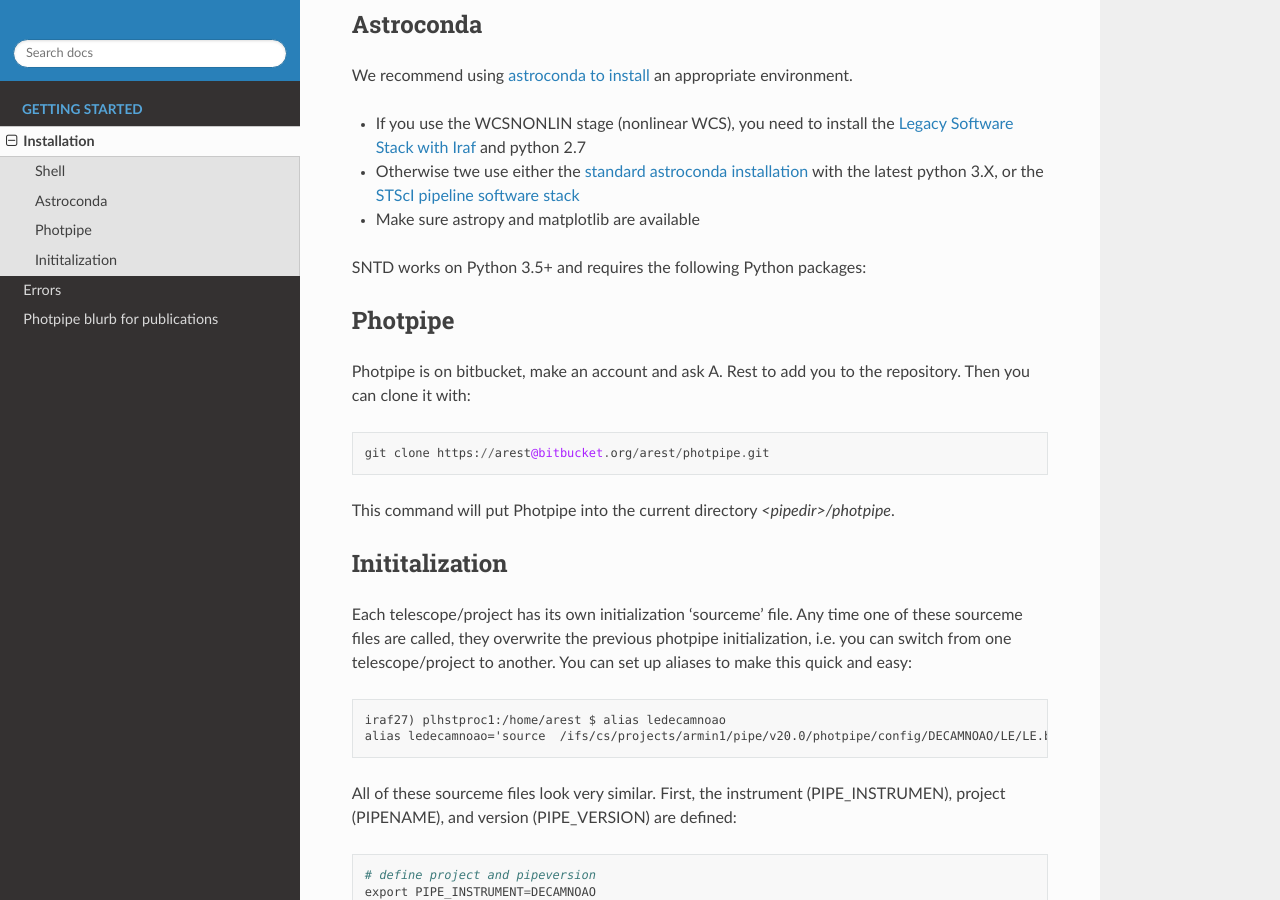
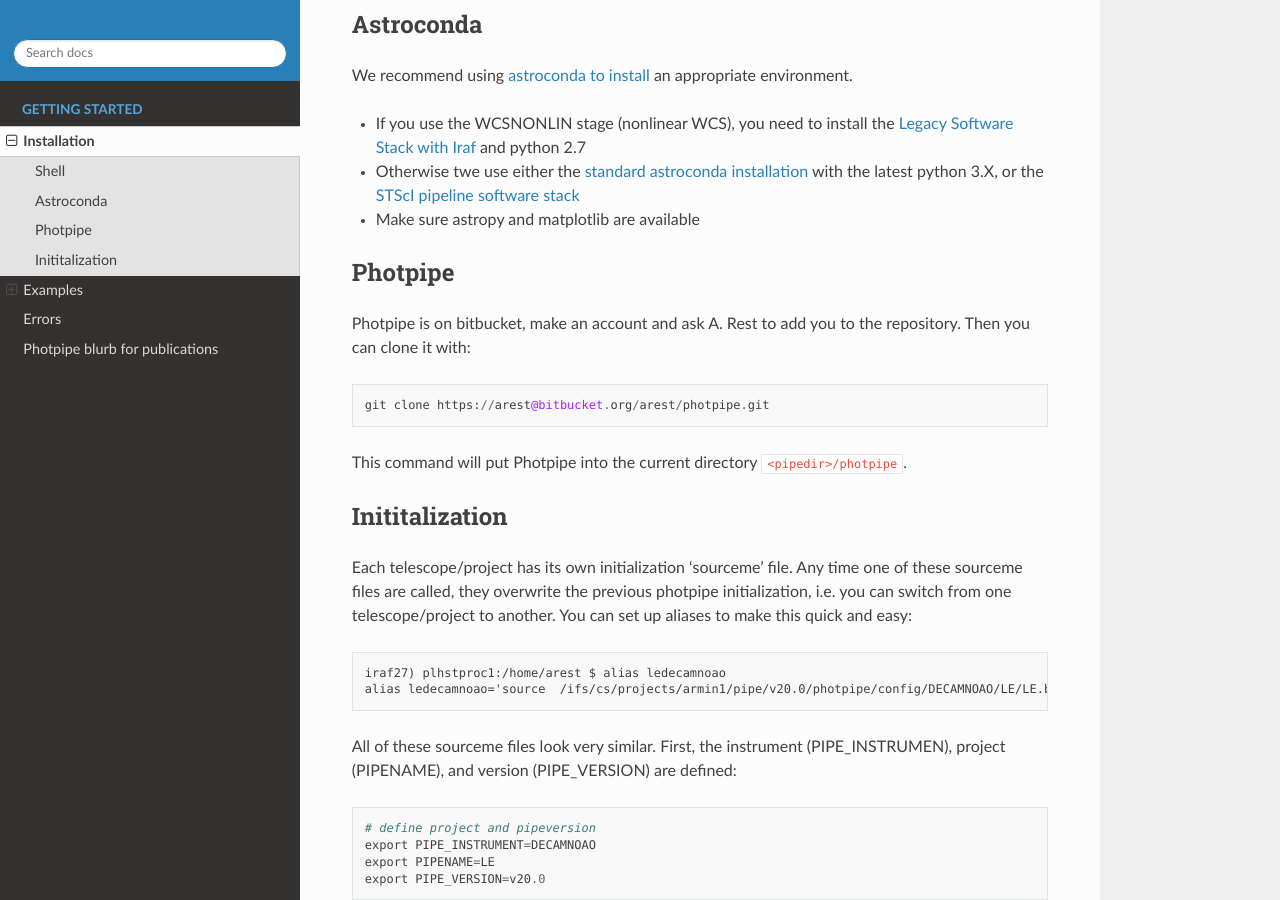
Before and after one commit to jpierel14/photpipe_docs, a Sphinx documentation site: the page built from docs/source/install.rst, in a window 1280 px wide and 900 px high, scrolled down 304 px. Built offline with Sphinx 7.4.7 and the Read the Docs theme 2.0.0, drawn with Linux system fonts in a browser that asks for light colours; the version number could not be read and is left out.

Commit message:
added blank example

```diff
--- a/docs/source/errors.rst
+++ b/docs/source/errors.rst
@@ -8,7 +8,7 @@
 	ERROR: Parameter SW_UPDATEFIELDCENTERSFILE not found
 	Execution stopped
 
-This means that the current parameter file is missing `SW_UPDATEFIELDCENTERSFILE`. This is a safeguard to ensure that the current `pipeline.params`::
+This means that the current parameter file is missing ``SW_UPDATEFIELDCENTERSFILE``. This is a safeguard to ensure that the current ``pipeline.params``::
 
 	arest@plhstproc1(KPmosaic,,bash)% echo $PIPE_PARAMS
 	/ifs/cs/projects/armin1/pipe/v20.0/photpipe/config/KPmosaic1.1/LEGAL/pipeline_1.params
--- /dev/null
+++ b/docs/source/examples.rst
@@ -0,0 +1,6 @@
+********
+Examples
+********
+
+Create an example here
+======================
--- a/docs/source/index.rst
+++ b/docs/source/index.rst
@@ -9,6 +9,7 @@
    :caption: Getting Started
 
    install
+   examples
    errors
    publications
 
--- a/docs/source/install.rst
+++ b/docs/source/install.rst
@@ -15,8 +15,6 @@
 - If you use the WCSNONLIN stage (nonlinear WCS), you need to install the `Legacy Software Stack with Iraf <https://astroconda.readthedocs.io/en/latest/installation.html#iraf-install>`_ and python 2.7
 - Otherwise twe use either the `standard astroconda installation <https://astroconda.readthedocs.io/en/latest/installation.html#standard-install>`_ with the latest python 3.X, or the `STScI pipeline software stack <https://astroconda.readthedocs.io/en/latest/installation.html#pipeline-install-jump>`_
 - Make sure astropy and matplotlib are available
-SNTD works on Python 3.5+ and requires the
-following Python packages:
 
 Photpipe
 ========
@@ -25,7 +23,7 @@
 
    git clone https://arest@bitbucket.org/arest/photpipe.git
 
-This command will put Photpipe into the current directory `<pipedir>/photpipe`.
+This command will put Photpipe into the current directory ``<pipedir>/photpipe``.
 
 Inititalization
 ===============
@@ -63,13 +61,13 @@
       return 1;
    fi
 
-If you are on a new system, just add once an elif statement, and you are set. From then on, you just need to call the sourceme file, and all paths and environments are set! If you use astroconda, set `LOCALPYTHONFLAG=1`, otherwise it tries to use the python within the pipeline, which is how we did it 10 years ago in order to avoide python version issues with the code. With astroconda, we have abandoned the photpipe python installation...
+If you are on a new system, just add once an elif statement, and you are set. From then on, you just need to call the sourceme file, and all paths and environments are set! If you use astroconda, set ``LOCALPYTHONFLAG=1``, otherwise it tries to use the python within the pipeline, which is how we did it 10 years ago in order to avoide python version issues with the code. With astroconda, we have abandoned the photpipe python installation...
 
-All source code is in `$PIPE_SRC=<photdir>/photpipe`, and the config files for the given instrument+projects are in::
+All source code is in ``$PIPE_SRC=<photdir>/photpipe``, and the config files for the given instrument+projects are in::
 
    $PIPE_SRC/config/$PIPE_INSTRUMENT/$PIPENAME
 
-The data will be in `$PIPE_DATA=<datadir>/$PIPE_VERSION/$PIPE_INSTRUMENT/$PIPENAME`
+The data will be in ``$PIPE_DATA=<datadir>/$PIPE_VERSION/$PIPE_INSTRUMENT/$PIPENAME``
 
 There are a number of alias for convenience, which moves you around the source code and data directories::
 
```
Also changed, not shown: .readthedocs.yml (added).
